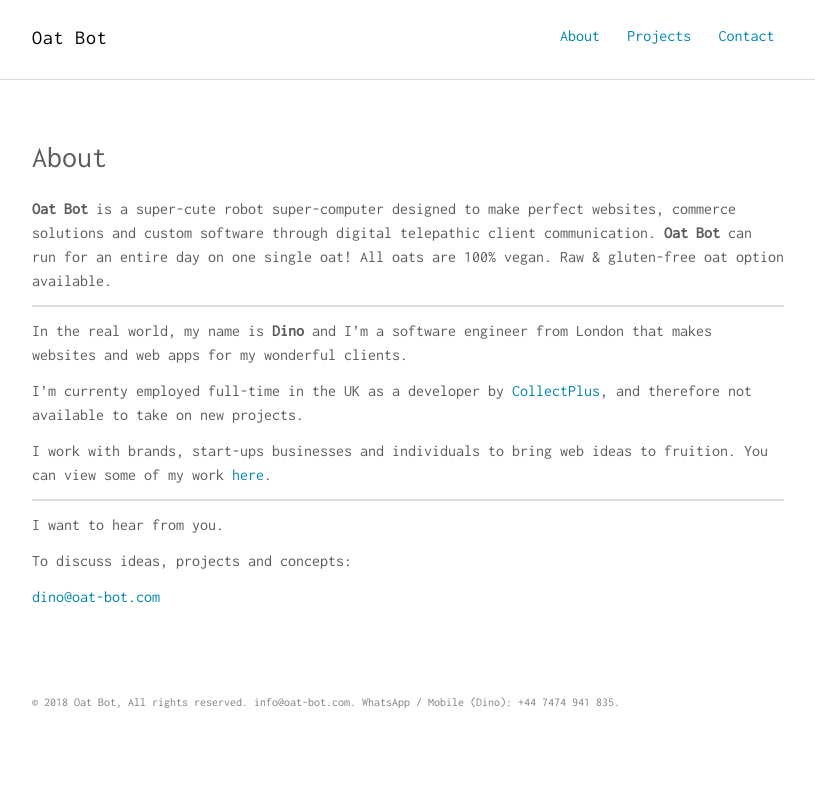
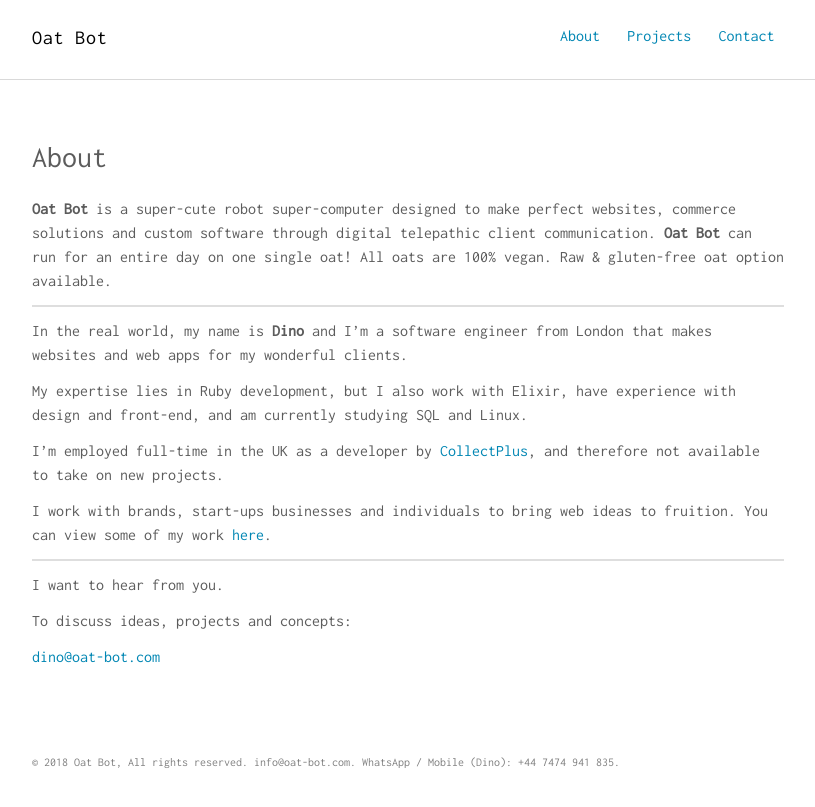
Before and after one commit to dino-koutrouzas/dotcom, a Jekyll site: the page built from about.md, in a window 1280 px wide. Shown: the top 807 px of the page, without its empty margins (232-1047 px from the left). Built offline with Jekyll 4.4.1, drawn with Linux system fonts in a browser that asks for light colours.

Commit message:
Update about.md

```diff
--- a/about.md
+++ b/about.md
@@ -10,7 +10,9 @@ permalink: /about/
 
 In the real world, my name is **Dino** and I'm a software engineer from London that makes websites and web apps for my wonderful clients.
 
-I'm currenty employed full-time in the UK as a developer by [CollectPlus](https://www.collectplus.co.uk), and therefore not available to take on new projects.
+My expertise lies in Ruby development, but I also work with Elixir, have experience with design and front-end, and am currently studying SQL and Linux.
+
+I'm employed full-time in the UK as a developer by [CollectPlus](https://www.collectplus.co.uk), and therefore not available to take on new projects.
 
 I work with brands, start-ups businesses and individuals to bring web ideas to fruition. You can view some of my work [here](/projects).
 
```
